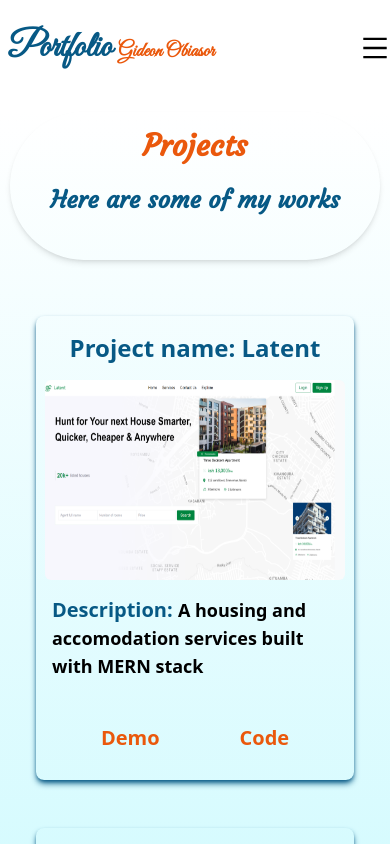
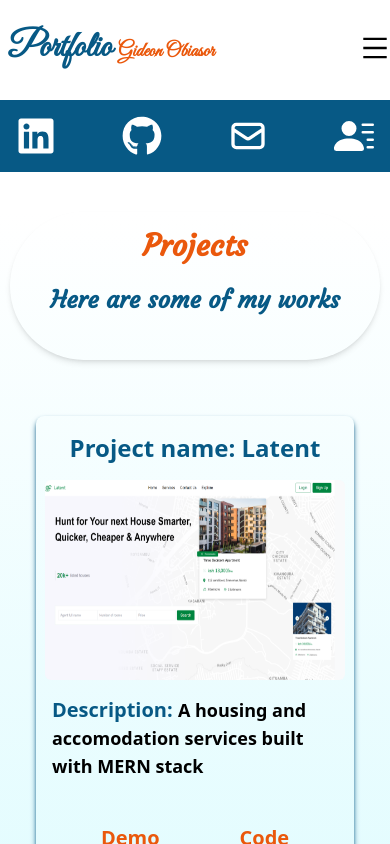
Before and after one commit to DrPlain/Drplain-portfolio, a React (Vite) app: page /projects in a window 390 px wide. Shown: the top 844 px of the page. Built offline with nearby package versions, Linux system fonts and the light colour scheme.

Commit message:
Refactored the display of social handles in a mobile screen

```diff
--- a/index.html
+++ b/index.html
@@ -2,7 +2,7 @@
 <html lang="en">
   <head>
     <meta charset="UTF-8" />
-    <link rel="icon" type="image/svg+xml" href="/vite.svg" />
+    <!-- <link rel="icon" type="image/svg+xml" href="/vite.svg" /> -->
     <meta name="viewport" content="width=device-width, initial-scale=1.0" />
     <title>Portfolio website</title>
 
--- a/src/components/SocialHandles.jsx
+++ b/src/components/SocialHandles.jsx
@@ -1,20 +1,71 @@
-import {FaGithub, FaLinkedin} from 'react-icons/fa';
-import {HiOutlineMail} from 'react-icons/hi';
-import {BsFillPersonLinesFill} from 'react-icons/bs';
-import resume from '../assets/My_portfolio.pdf';
+import { FaGithub, FaLinkedin } from "react-icons/fa";
+import { HiOutlineMail } from "react-icons/hi";
+import { BsFillPersonLinesFill } from "react-icons/bs";
+import resume from "../assets/My_portfolio.pdf";
 
 export default function SocialHandles() {
   return (
-    <div className='p-50'>
-        <div className=" md:flex-col md:items-center md:justify-center md:fixed md:left-0 md:top-[33%] bg-sky-800 p-4">
-            <ul className='flex md:flex-col md:space-y-10 justify-between'>
-                <li><a target='_blank' href="https://www.linkedin.com/in/obiasor-gideon-46116418b" className='flex hover:scale-125 duration-200 md:ml-[-140px] md:hover:ml-[-3px]' rel="noreferrer"><span className='hidden md:flex text-3xl px-2 text-white font-semibold'>LinkedIn</span> <FaLinkedin size={40} className='text-white'/></a></li>
-                <li><a target='_blank' href="https://github.com/DrPlain" className='flex hover:scale-125 duration-200 md:ml-[-118px] md:hover:ml-[-3px]' rel="noreferrer"><span className='hidden md:flex text-3xl px-2 text-white font-semibold'>Github</span> <FaGithub size={40} className='text-white'/></a></li>
-                <li><a target='_blank' href="mailto: gideonobiasor@gmail.com" className='flex hover:scale-125 duration-200 md:ml-[-84px] md:hover:ml-[-3px]' rel="noreferrer"><span className='hidden md:flex text-3xl px-2 text-white font-semibold'>Mail</span> <HiOutlineMail size={40} className='text-white'/></a></li>
-                <li><a target='_blank' href={resume} className='flex hover:scale-125 duration-200 md:ml-[-130px] md:hover:ml-[-3px]' rel="noreferrer"><span className='hidden md:flex text-3xl px-2 text-white font-semibold'>Resume</span> <BsFillPersonLinesFill size={40} className='text-white' download={true}/></a></li>
-            </ul>
-        </div>
-
+    <div className="p-50 mt-[100px]">
+      <div className="md:flex-col md:items-center md:justify-center md:fixed md:left-0 md:top-[33%] bg-sky-800 p-4">
+        <ul className="flex items-center md:items-start md:flex-col md:space-y-10 justify-between">
+          <li className="">
+            <a
+              target="_blank"
+              href="https://www.linkedin.com/in/obiasor-gideon-46116418b"
+              className="flex hover:scale-125 duration-200 md:ml-[-140px] md:hover:ml-[0px]"
+              rel="noreferrer"
+            >
+              <span className=" hidden md:flex text-3xl px-2 text-white font-semibold">
+                LinkedIn
+              </span>{" "}
+              <FaLinkedin size={40} className="text-white" />
+            </a>
+          </li>
+          <li>
+            <a
+              target="_blank"
+              href="https://github.com/DrPlain"
+              className="flex hover:scale-125 duration-200 md:ml-[-118px] md:hover:ml-[-3px]"
+              rel="noreferrer"
+            >
+              <span className="hidden md:flex text-3xl px-2 text-white font-semibold">
+                Github
+              </span>{" "}
+              <FaGithub size={40} className="text-white" />
+            </a>
+          </li>
+          <li>
+            <a
+              target="_blank"
+              href="mailto: gideonobiasor@gmail.com"
+              className="flex hover:scale-125 duration-200 md:ml-[-84px] md:hover:ml-[-3px]"
+              rel="noreferrer"
+            >
+              <span className="hidden md:flex text-3xl px-2 text-white font-semibold">
+                Mail
+              </span>{" "}
+              <HiOutlineMail size={40} className="text-white" />
+            </a>
+          </li>
+          <li>
+            <a
+              target="_blank"
+              href={resume}
+              className="flex hover:scale-125 duration-200 md:ml-[-130px] md:hover:ml-[-3px]"
+              rel="noreferrer"
+            >
+              <span className="hidden md:flex text-3xl px-2 text-white font-semibold">
+                Resume
+              </span>{" "}
+              <BsFillPersonLinesFill
+                size={40}
+                className="text-white"
+                download={true}
+              />
+            </a>
+          </li>
+        </ul>
+      </div>
     </div>
-  )
+  );
 }
--- a/src/pages/Projects.jsx
+++ b/src/pages/Projects.jsx
@@ -2,6 +2,7 @@ import { Link } from "react-router-dom";
 import Latent from "../assets/bg3.jpg";
 import Latent2 from "../assets/homeLatent2.png";
 import Sigma from "../assets/sigma.png";
+import frontendMentors from "../assets/darkMode.png";
 
 export default function Projects() {
   const portfolios = [
@@ -29,6 +30,15 @@ export default function Projects() {
       title: "Files Manager",
       github: "https://github.com/DrPlain/alx-files_manager",
       demoUrl: "https://github.com/DrPlain/alx-files_manager",
+    },
+
+    {
+      id: 4,
+      src: frontendMentors,
+      description: "Series of frontend challenges from frontend Mentors",
+      title: "Frontend Mentors challenges",
+      github: "https://github.com/DrPlain/frontend-rest-coutries-api",
+      demoUrl: "https://www.frontendmentor.io/profile/DrPlain",
     },
   ];
   return (
```
Also changed, not shown: src/assets/darkMode.png (added).
